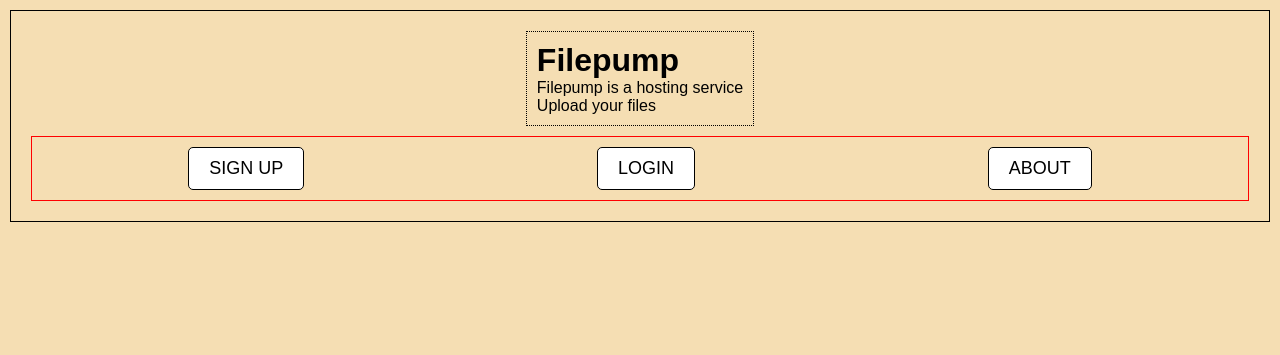
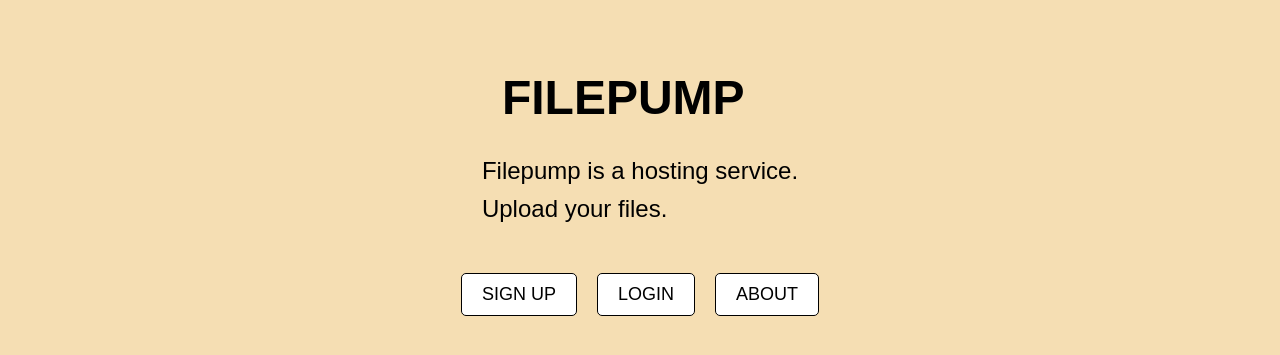
Before and after one commit to akshaystacks8080/filepump, a Flask app: page / in a window 1280 px wide. Shown: the top 355 px of the page. Run offline with Flask 2, Linux system fonts and the light colour scheme.

Commit message:
Add some beautification

```diff
--- a/static/style.css
+++ b/static/style.css
@@ -67,7 +67,7 @@ html {
 }
 
 .info_container {
-  border: 1px solid black;
+  /* border: 1px solid black; */
   padding: 20px;
   margin: 10px;
   display: flex;
@@ -77,19 +77,30 @@ html {
 }
 
 .info_block {
-  border: 1px solid black;
-  border-style: dotted;
+  /* border: 1px solid black;
+  border-style: dotted; */
   padding: 10px;
   margin-bottom: 10px;
 }
 
+.info_block_header {
+  text-transform: uppercase;
+  line-height: 1.6;
+  font-size: 48px;
+  padding: 20px;
+}
+
+.info_block_para {
+  margin-bottom: 10px;
+  font-size: 24px;
+}
+
 .cta_block {
-  border: 1px solid red;
-  border-style: groove;
+  /* border: 1px solid red;
+  border-style: groove; */
   padding: 10px;
   display: flex;
   justify-content: space-around;
-  width: 100%;
 }
 
 .btn_classic {
@@ -100,6 +111,7 @@ html {
   text-transform: uppercase;
   border-radius: 5px;
   transition: all 0.2s ease-in;
+  margin: 10px;
 }
 
 .btn_classic:hover {
--- a/templates/home.html
+++ b/templates/home.html
@@ -9,8 +9,8 @@
     <div class="info_container">
       <div class="info_block">
         <h1 class="info_block_header">Filepump</h1>
-        <p class="info_block_para">Filepump is a hosting service</p>
-        <p class="info_block_para">Upload your files</p>
+        <p class="info_block_para">Filepump is a hosting service.</p>
+        <p class="info_block_para">Upload your files.</p>
       </div>
       <div class="cta_block">
         <button class="btn_classic" onclick="signupClick()" id="btn_signup">
```
